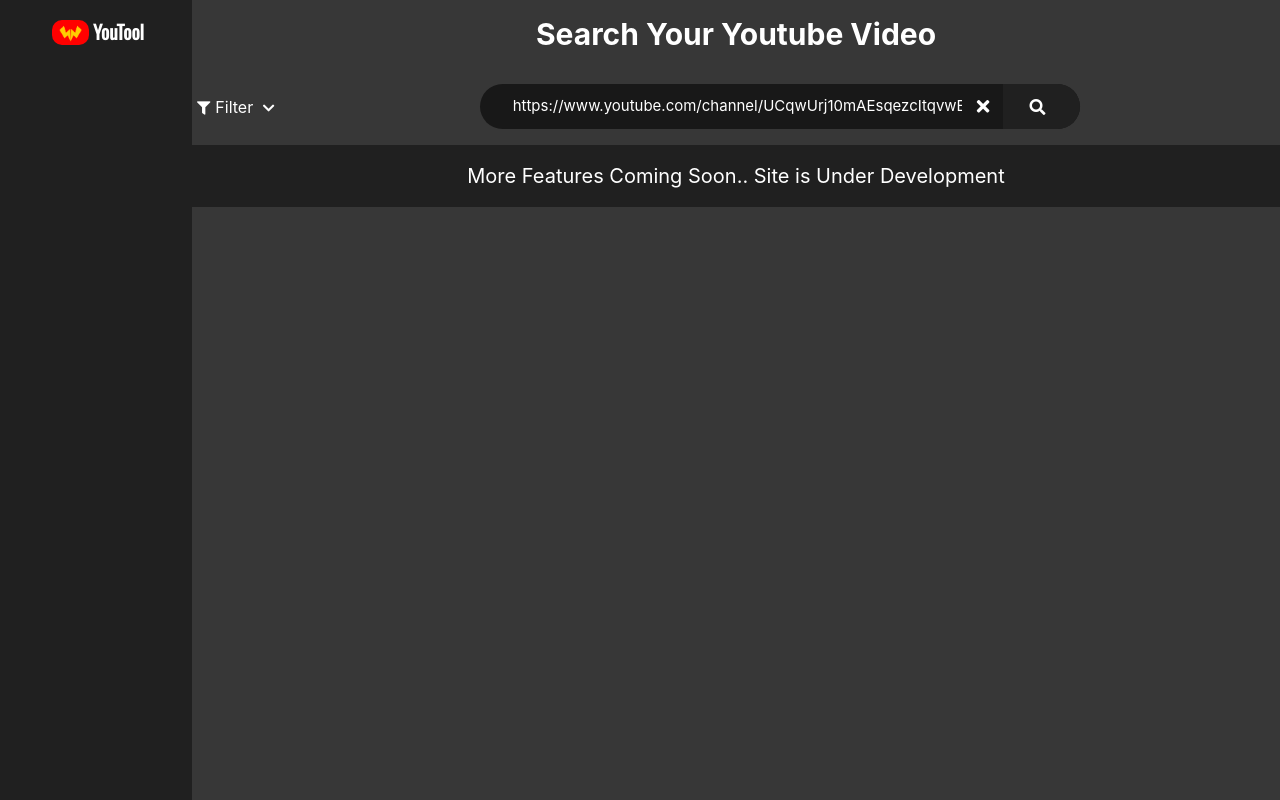
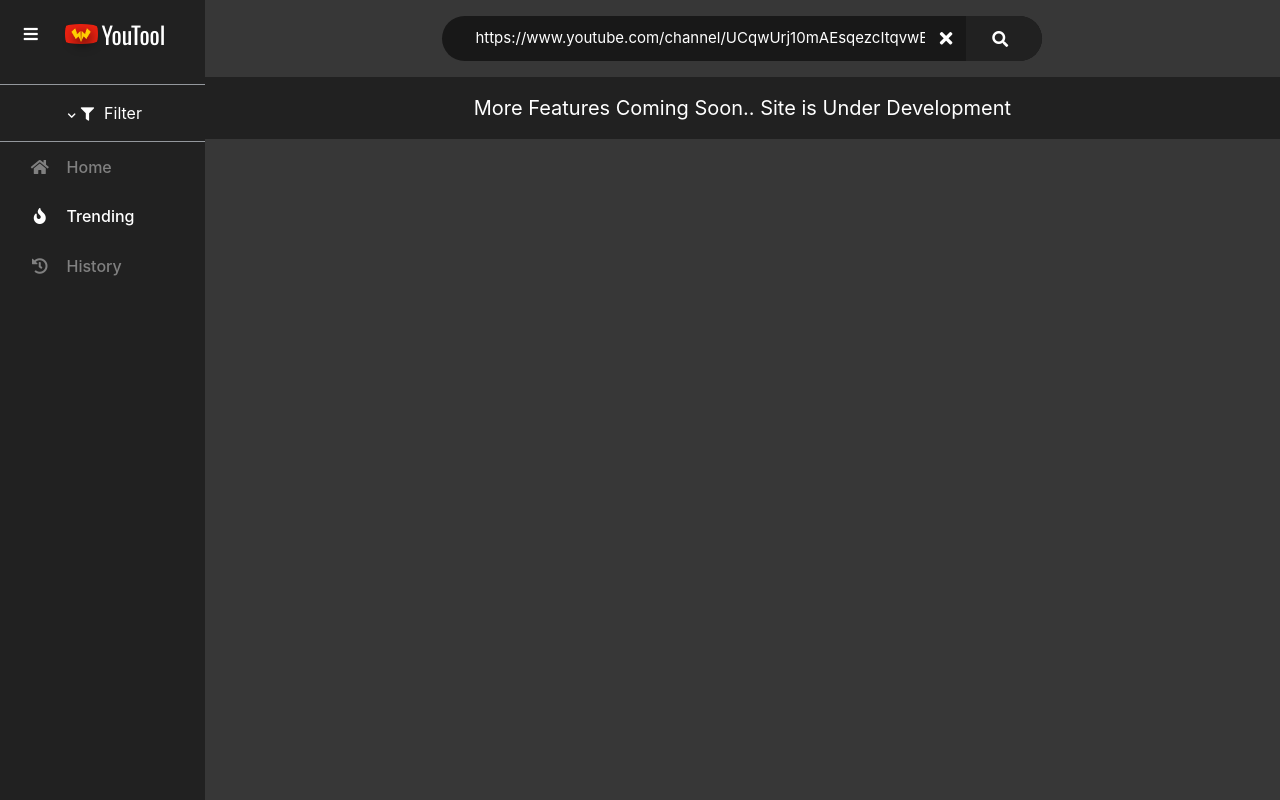
Before and after one commit to VinayakPorwal/YouTool, a React (Vite) app: page / in a window 1280 px wide. Built offline with nearby package versions, Linux system fonts and the light colour scheme.

Commit message:
Sidebar Tabs and Trending Page

```diff
--- a/src/App.css
+++ b/src/App.css
@@ -1,7 +1,7 @@
 @import url("https://fonts.googleapis.com/css2?family=Oswald:wght@400&family=Poppins&display=swap");
 :root {
   --primaryBlack: #181818;
-  --secondaryBlack: #202020;
+  --secondaryBlack: #212121;
   --secondaryGrey: #373737;
 
   --fontColor: rgb(88, 87, 87);
@@ -288,34 +288,6 @@
   width: 40%;
 }
 
-.sideBar {
-  height: 100vh;
-  width: 15%;
-  background: var(--secondaryBlack);
-  position: sticky;
-  top: 0px;
-}
-.logo img {
-  height: 25px;
-  background-color: red;
-  /* margin: auto; */
-
-  padding: 1px 7px;
-  margin: 4px;
-  border-radius: 10px;
-}
-.logo {
-  font-family: "Oswald", sans-serif;
-  margin: 2vh 0;
-  align-items: center;
-  font-size: larger;
-  color: white;
-  font-weight: bold;
-  /* text-align: center; */
-  justify-content: center;
-  display: flex;
-}
-
 .MainContainer {
   background: var(--secondaryGrey);
   color: white !important;
@@ -416,3 +388,78 @@
   border-color: #3898ec;
   outline: none;
 }
+
+/* sidebar  */
+
+.sideBar {
+  height: 100vh;
+  width: 16%;
+  min-width:200px;
+  background: var(--secondaryBlack);
+  position: sticky;
+  top: 0px;
+}
+.logo img {
+  height: 20px;
+  position: absolute;
+  margin: 0px 0px 0px -10px;
+  filter: drop-shadow(2px 4px 6px black);;
+}
+
+.logo {
+  font-family: "Oswald", sans-serif;
+  margin: 2vh 0;
+  width: 70%;
+  align-items: center;
+  font-size: x-large;
+  color: white;
+  font-weight: 500;
+  /* text-align: center; */
+  justify-content: start;
+  display: flex;
+}
+
+.youtube{
+   width: 15px;
+  height:20px;
+  margin: 0 5px;
+  position: relative;
+  background-color: #e21;
+  padding: 0 15px;
+  border-radius: 50% / 11%;
+}
+.youtube::before{
+  content: "";
+  position: absolute;
+  background: inherit;
+  top: 10%;
+  bottom: 10%;
+  right: -5%;
+  left: -4.5%;
+  border-radius: 5% / 50%;
+}
+
+
+
+.sideTab{
+  display: flex;
+  justify-content: space-evenly;
+  padding:0.8rem;
+  cursor: pointer;
+}
+
+
+.sideTab-i{
+  display: flex;
+  width: 30%;
+  justify-content: center;
+  align-items: center;
+}
+
+.sideTab-p{
+  display: block;
+  margin: auto;
+  width: 70%;
+  color:white;
+  font-weight: 500;
+}
--- a/src/Card.jsx
+++ b/src/Card.jsx
@@ -13,6 +13,7 @@
   MenuButton,
   MenuList,
   MenuItem,
+  Divider,
 } from "@chakra-ui/react";
 import "./App.css";
 import DesignCard2 from "./DesignCard2";
@@ -24,13 +25,14 @@
   const [check, setCheck] = useState();
   const [deta, setDeta] = useState();
   const [tab, setTab] = useState("Filter");
+  const country = "IN";
 
   const [toggle, setToggle] = useState(2);
   const [input, setInput] = useState(
     "https://www.youtube.com/channel/UCqwUrj10mAEsqezcItqvwEw"
   );
   const [placeHolder, setPlaceHolder] = useState("");
-  const count = 15;
+  const count = 16;
   var mainData = [];
   var recData = [];
   // const api_key = "AIzaSyC6iuW5Oz08bv_e8pGIRTkyERDlTH5mWAc";
@@ -180,47 +182,82 @@
     return deta;
   }
 
+  async function trending() {
+    const response = await fetch(
+      `https://www.googleapis.com/youtube/v3/videos?part=contentDetails,snippet,statistics&chart=mostPopular&regionCode=${country}&key=${api_key}&maxResults=${count}`
+    );
+    let data = await response.json();
+    if (data.pageInfo.totalResults === 0) {
+      alert("Results Not Found");
+      loading.style.display = "none";
+      return;
+    }
+    setCheck(4);
+    setArray(data.items);
+    loading.style.display = "none";
+    console.log(data);
+  }
+
   return (
     <>
       <div style={{ display: "flex", margin: "0", padding: "0" }}>
         <div className="sideBar">
+          <div
+            style={{
+              display: "flex",
+              justifyContent: "space-evenly",
+              marginBottom: "2vh",
+              alignItems: "center",
+            }}
+          >
+            <i
+              className="fa fa-bars"
+              style={{
+                display: "flex",
+                width: "30%",
+                justifyContent: "center",
+                alignItems: "center",
+              }}
+            ></i>
+
             <div className="logo">
+              <div className="youtube">
                 <img src={img} alt="" />
+              </div>
+
               <p>YouTool</p>
             </div>
           </div>
-        <div className="MainContainer" style={{ width: "85%" }}>
-          <Heading
-            size="lg"
-            style={{ textAlign: "center", margin: "2vh", color: "white" }}
-          >
-            Search Your Youtube Video
-          </Heading>
-          {/* ------------------- Video Search Type Selection --------------- */}
-          <div style={{ display: "flex" , flexWrap:"wrap"}}>
+
+          {/* ---------------------------- filter --------------------------- */}
+          <Divider />
           <Menu>
             <MenuButton
+              style={{ display: "flex", margin: "1rem auto", color: "white" }}
               onClick={() => {
                 var button = document.getElementById(`tabselect`);
-                  if (button.style.transform === "rotate(180deg)") {
+                if (button.style.transform === "rotate(0deg)") {
+                  button.style.transform = "rotate(180deg)";
+                } else {
                   button.style.transform = "rotate(0deg)";
-                  } else {
-                    button.style.transform = "rotate(180deg)";
                 }
-                  console.log("done");
               }}
             >
               <i
-                  className="fa fa-filter"
-                  style={{ fontSize: "smaller", margin: "0 5px" }}
-                ></i>
-                {tab}{" "}
-                <i
                 className="fa fa-chevron-down"
-                  style={{ fontSize: "smaller", margin: "0 5px" }}
+                style={{
+                  fontSize: "xx-small",
+                  margin: "0 5px",
+                  transform: "rotate(0deg)",
+                }}
                 title="Filter"
                 id="tabselect"
               ></i>
+              <i
+                className="fa fa-filter"
+                style={{ fontSize: "smaller", margin: "0 10px 0 0" }}
+              ></i>
+              {tab}{" "}
             </MenuButton>
             <div style={{ zIndex: "2" }}>
               <MenuList
@@ -228,13 +265,14 @@
                   background: "var(--secondaryBlack)",
                   zIndex: "77",
                   position: "absolute",
+                  color: "white",
                 }}
               >
                 <MenuItem
                   className="Tab"
                   onClick={() => {
                     setToggle(1);
-                      setTab("Search by : Keyword")
+                    setTab("Search by : Keyword");
                     // setInput("");
                     setPlaceHolder("BB ki Vines");
                   }}
@@ -245,7 +283,7 @@
                   className="Tab"
                   onClick={() => {
                     setToggle(2);
-                      setTab("Search by : Channel")
+                    setTab("Search by : Channel");
                     // setInput("");
                     setPlaceHolder("https://www.youtube.com/channel/");
                   }}
@@ -257,7 +295,7 @@
                   onClick={() => {
                     setToggle(3);
                     // setInput("");
-                      setTab("Search by : Video")
+                    setTab("Search by : Video");
                     setPlaceHolder("https://www.youtube.com/watch?v=");
                   }}
                 >
@@ -266,6 +304,38 @@
               </MenuList>
             </div>
           </Menu>
+          <Divider />
+          <div>
+            <div className="sideTab">
+              <i className="fa fa-home sideTab-i" style={{ color: "grey" }}></i>
+              <p className="sideTab-p" style={{ color: "grey" }}>
+                Home
+              </p>
+            </div>
+            <div className="sideTab" onClick={() => trending()}>
+              <i className="fa fa-fire sideTab-i"></i>
+              <p className="sideTab-p">Trending</p>
+            </div>
+            <div className="sideTab">
+              <i
+                className="fa fa-history sideTab-i"
+                style={{ color: "grey" }}
+              ></i>
+              <p className="sideTab-p" style={{ color: "grey" }}>
+                History
+              </p>
+            </div>
+          </div>
+        </div>
+        <div className="MainContainer" style={{ width: "84%" }}>
+          {/* <Heading
+            size="lg"
+            style={{ textAlign: "center", margin: "2vh", color: "white" }}
+          >
+            Search Your Youtube Video
+          </Heading> */}
+          {/* ------------------- Video Search Type Selection --------------- */}
+          <div style={{ display: "flex", flexWrap: "wrap" }}>
             {/* ----------------------- Input Group---- ---------------- */}
             <div className="InputGroup">
               <input
@@ -387,6 +457,20 @@
                         wd={"310px"}
                         ht={"170px"}
                         key={i}
+                        info={{
+                          date: data.items[0].snippet.publishedAt,
+                          url: data.items[0].snippet.thumbnails.medium.url,
+                          views: data.items[0].statistics.viewCount,
+                          duration: data.items[0].contentDetails.duration,
+                          id: data.items[0].id,
+                          channelTitle: data.items[0].snippet.channelTitle,
+                          likes: data.items[0].statistics.likeCount,
+                          comments: data.items[0].statistics.commentCount,
+                          description:
+                            data.items[0].snippet.localized.description,
+                          channelId: data.items[0].snippet.channelId,
+                          title: data.items[0].snippet.localized.title,
+                        }}
                       />
                     </div>
                   ) : (
@@ -441,6 +525,21 @@
                             data={data}
                             wd={"310px"}
                             ht={"170px"}
+                            info={{
+                              date: data.items[0].snippet.publishedAt,
+                              url: data.items[0].snippet.thumbnails.medium.url,
+                              views: data.items[0].statistics.viewCount,
+                              duration: data.items[0].contentDetails.duration,
+
+                              id: data.items[0].id,
+                              channelTitle: data.items[0].snippet.channelTitle,
+                              likes: data.items[0].statistics.likeCount,
+                              comments: data.items[0].statistics.commentCount,
+                              description:
+                                data.items[0].snippet.localized.description,
+                              channelId: data.items[0].snippet.channelId,
+                              title: data.items[0].snippet.localized.title,
+                            }}
                           />
                         </div>
                       </>
@@ -455,7 +554,7 @@
             )}
 
             {/* ------------------- Video Full view Section--------------------- */}
-            {check === 3 ? (
+            {check === 3 &&
               array.map((data, i) => (
                 <>
                   {data.pageInfo.totalResults === 1 ? (
@@ -469,15 +568,89 @@
                         data={data}
                         wd={"69vw"}
                         ht={"39vw"}
+                        info={{
+                          date: data.items[0].snippet.publishedAt,
+                          url: data.items[0].snippet.thumbnails.medium.url,
+                          views: data.items[0].statistics.viewCount,
+                          id: data.items[0].id,
+                          channelTitle: data.items[0].snippet.channelTitle,
+                          duration: data.items[0].contentDetails.duration,
+
+                          likes: data.items[0].statistics.likeCount,
+                          comments: data.items[0].statistics.commentCount,
+                          description:
+                            data.items[0].snippet.localized.description,
+                          channelId: data.items[0].snippet.channelId,
+                          title: data.items[0].snippet.localized.title,
+                        }}
                       />
                     </div>
                   ) : (
                     <div style={{ display: "none" }}> </div>
                   )}
                 </>
-              ))
-            ) : (
-              <></>
+              ))}
+
+            {check === 4 && (
+              <>
+                <Heading
+                  size="lg"
+                  m="3"
+                  style={{
+                    alignItems: "center",
+                    width: "100%",
+                    display: "flex",
+                    justifyContent: "center",
+                  }}
+                >
+                  <h1
+                    style={{
+                      fontSize: "xxx-large",
+                      display: "flex",
+                      alignItems: "center",
+                      color: "#3f79e6",
+                      padding: "5px",
+                    }}
+                  >
+                    #15{" "}
+                  </h1>
+                  <p>Trending</p>
+                </Heading>
+                {array.map((data, i) => (
+                  <>
+                    {data && (
+                      <div
+                        key={i}
+                        className="mainCardDiv"
+                        style={{ width: "auto" }}
+                      >
+                        <DesignCard2
+                          key={i}
+                          fun={toggle3}
+                          toggle={check}
+                          data={data}
+                          wd={"310px"}
+                          ht={"170px"}
+                          info={{
+                            date: data.snippet.publishedAt,
+                            url: data.snippet.thumbnails.medium.url,
+                            views: data.statistics.viewCount,
+                            id: data.id,
+                            channelTitle: data.snippet.channelTitle,
+                            duration: data.contentDetails.duration,
+
+                            likes: data.statistics.likeCount,
+                            comments: data.statistics.commentCount,
+                            description: data.snippet.localized.description,
+                            channelId: data.snippet.channelId,
+                            title: data.snippet.localized.title,
+                          }}
+                        />
+                      </div>
+                    )}
+                  </>
+                ))}
+              </>
             )}
           </div>
           <div>
--- a/src/ChannleCard.jsx
+++ b/src/ChannleCard.jsx
@@ -38,7 +38,7 @@
           <img
             src={data.items[0].snippet.thumbnails.medium.url}
             alt=""
-            style={{ margin: "auto" }}
+            style={{ margin: "auto" , borderRadius:"100px"}}
           />
         </div>
         <div style={{display:"flex", flexDirection:"column" ,padding:"0 2vh"}}>
@@ -77,7 +77,6 @@
                 flex="1"
                 fontSize="sm"
                 textAlign="left"
-                color="black"
               >
                 Description
               </Box>
--- a/src/DesignCard2.jsx
+++ b/src/DesignCard2.jsx
@@ -22,7 +22,7 @@
   const [Download, setDownload] = useState();
   const [urlPlayer, setUrlPlayer] = useState();
   const [video, setVideo] = useState(false);
-  const data = props.data;
+  const data = props.info;
   const toast = useToast();
   const [styling, setStyling] = useState({});
 
@@ -66,12 +66,12 @@
     return `${hours ? hours + ":" : ""}${minutes}:${seconds}`;
   };
 
-  var title = data.items[0].snippet.localized.title;
+  var title = data.title;
   if (title.length > 165) {
     title = title.slice(0, 65) + "...";
   }
 
-  let date = data.items[0].snippet.publishedAt;
+  let date = data.date;
   date = new Date(date);
   var ActualDate = date.toISOString().substring(0, 10);
 
@@ -106,8 +106,8 @@
   }
 
   function Details() {
-    var metadata = document.getElementById(`${data.items[0].id}`);
-    var button = document.getElementById(`${data.items[0].id}button`);
+    var metadata = document.getElementById(`${data.id}`);
+    var button = document.getElementById(`${data.id}button`);
     if (metadata.style.display === "none") {
       metadata.style.display = "block";
       button.style.transform = "rotate(0)";
@@ -120,7 +120,7 @@
 
   async function download() {
     const response = await fetch(
-      `https://server-ten-iota.vercel.app/download/?url=https://www.youtube.com/watch?v=${data.items[0].id}`
+      `https://server-ten-iota.vercel.app/download/?url=https://www.youtube.com/watch?v=${data.id}`
     );
     const data2 = await response.json();
     setDownload(data2.info);
@@ -149,19 +149,19 @@
         {!video && (
           <>
             <img
-              src={data.items[0].snippet.thumbnails.medium.url}
+              src={data.url}
               alt=""
               onClick={() => {
                 setVideo(true);
               }}
               onMouseOver={() => {
                 document.getElementById(
-                  `${data.items[0].id}hover`
+                  `${data.id}hover`
                 ).style.display = "flex";
               }}
               onMouseOut={() => {
                 document.getElementById(
-                  `${data.items[0].id}hover`
+                  `${data.id}hover`
                 ).style.display = "none";
               }}
               style={{ width: props.wd, height: props.ht, objectFit: "cover" }}
@@ -174,7 +174,7 @@
               style={{ width: props.wd }}
             >
               {" "}
-              <p>{StringWithColons(data.items[0].contentDetails.duration)}</p>
+              <p>{StringWithColons(data.duration)}</p>
             </Text>
           </>
         )}
@@ -195,7 +195,7 @@
         {!video && (
           <div
             onClick={() => setVideo(true)}
-            id={`${data.items[0].id}hover`}
+            id={`${data.id}hover`}
             className="hoverButton"
             style={{
               width: props.wd,
@@ -233,7 +233,7 @@
             class="fa fa-solid fa-eye"
             style={{ margin: "0 4px 0 0", color: "inherit" }}
           ></i>
-          {convertToInternational(data.items[0].statistics.viewCount)} {"views"}{" "}
+          {convertToInternational(data.views)} {"views"}{" "}
           • {date}
         </div>
 
@@ -251,7 +251,7 @@
             class="fa fa-expand"
             title="Open In Large"
             onClick={() => {
-              props.fun(data.items[0].id);
+              props.fun(data.id);
             }}
           ></i>
 
@@ -300,9 +300,9 @@
           {/* --------------------------------- Channel Title --------------------------- */}
           <div
             className="channelName"
-            title={data.items[0].snippet.channelTitle}
+            title={data.channelTitle}
           >
-            {data.items[0].snippet.channelTitle}
+            {data.channelTitle}
           </div>
           {/* --------------------------------- Title --------------------------- */}
           <div
@@ -323,7 +323,7 @@
                 title="Details"
                 onClick={() => {
                   var button = document.getElementById(
-                    `${data.items[0].id}button`
+                    `${data.id}button`
                   );
                   if (button.style.transform === "rotate(0deg)") {
                     button.style.transform = "rotate(180deg)";
@@ -336,7 +336,7 @@
                 <i
                   className="fa fa-chevron-up detailsButton"
                   title="More Details"
-                  id={`${data.items[0].id}button`}
+                  id={`${data.id}button`}
                 ></i>
               </MenuButton>
             )}
@@ -345,7 +345,7 @@
                 className="fa fa-chevron-up detailsButton"
                 title="More Details"
                 onClick={Details}
-                id={`${data.items[0].id}button`}
+                id={`${data.id}button`}
               ></i>
             )}
 
@@ -382,7 +382,7 @@
                       textAlign: "center",
                     }}
                   >
-                    {data.items[0].statistics.likeCount}
+                    {data.likes}
                     <Text color="black" fontSize="xm">
                       Likes
                     </Text>
@@ -397,7 +397,7 @@
                       textAlign: "center",
                     }}
                   >
-                    {data.items[0].statistics.commentCount}
+                    {data.comments}
                     <Text color="black" fontSize="xs">
                       Comments
                     </Text>
@@ -409,7 +409,7 @@
                 {props.toggle === 3 && (
                   <Text fontSize="sm">
                     {" "}
-                    {data.items[0].snippet.localized.description}
+                    {data.description}
                   </Text>
                 )}
               </MenuItem>
@@ -428,7 +428,7 @@
                     }}
                     onClick={() => {
                       navigator.clipboard.writeText(
-                        `https://www.youtube.com/channel/${data.items[0].snippet.channelId}`
+                        `https://www.youtube.com/channel/${data.channelId}`
                       );
                       toast({
                         title: "Link Copied.",
@@ -446,7 +446,7 @@
                       background: "#f0f0f0",
                     }}
                   >
-                    {`https://www.youtube.com/channel/${data.items[0].snippet.channelId}`}
+                    {`https://www.youtube.com/channel/${data.channelId}`}
                   </div>
                 </div>
               </Text>
@@ -465,7 +465,7 @@
                     }}
                     onClick={() => {
                       navigator.clipboard.writeText(
-                        `https://www.youtube.com/watch?v=${data.items[0].id}`
+                        `https://www.youtube.com/watch?v=${data.id}`
                       );
                       toast({
                         title: "Link Copied.",
@@ -485,7 +485,7 @@
                       background: "#f0f0f0",
                     }}
                   >
-                    {`https://www.youtube.com/watch?v=${data.items[0].id}`}
+                    {`https://www.youtube.com/watch?v=${data.id}`}
                   </div>
                 </div>
               </Text>
@@ -530,7 +530,7 @@
                 textAlign: "center",
               }}
             >
-              {data.items[0].statistics.likeCount}
+              {data.likes}
               <Text color="black" fontSize="xm">
                 Likes
               </Text>
@@ -545,7 +545,7 @@
                 textAlign: "center",
               }}
             >
-              {data.items[0].statistics.commentCount}
+              {data.comments}
               <Text color="black" fontSize="xs">
                 Comments
               </Text>
@@ -555,7 +555,7 @@
           {props.toggle === 3 && (
             <Text fontSize="sm">
               {" "}
-              {data.items[0].snippet.localized.description}
+              {data.description}
             </Text>
           )}
           {/* -------------------------Copy Link buttons-----------------------  */}
@@ -572,7 +572,7 @@
                 }}
                 onClick={() => {
                   navigator.clipboard.writeText(
-                    `https://www.youtube.com/channel/${data.items[0].snippet.channelId}`
+                    `https://www.youtube.com/channel/${data.channelId}`
                   );
                   toast({
                     title: "Link Copied.",
@@ -593,7 +593,7 @@
                   fontSize: "x-small",
                 }}
               >
-                {`https://www.youtube.com/channel/${data.items[0].snippet.channelId}`}
+                {`https://www.youtube.com/channel/${data.channelId}`}
               </div>
             </div>
           </Text>
@@ -611,7 +611,7 @@
                 }}
                 onClick={() => {
                   navigator.clipboard.writeText(
-                    `https://www.youtube.com/watch?v=${data.items[0].id}`
+                    `https://www.youtube.com/watch?v=${data.id}`
                   );
                   toast({
                     title: "Link Copied.",
@@ -632,7 +632,7 @@
                   background: "var(--secondaryBlack)",
                 }}
               >
-                {`https://www.youtube.com/watch?v=${data.items[0].id}`}
+                {`https://www.youtube.com/watch?v=${data.id}`}
               </div>
             </div>
           </Text>
```
Also changed, not shown: src/Trending.jsx (added). Lines whose indentation alone changed are shown as unchanged.
